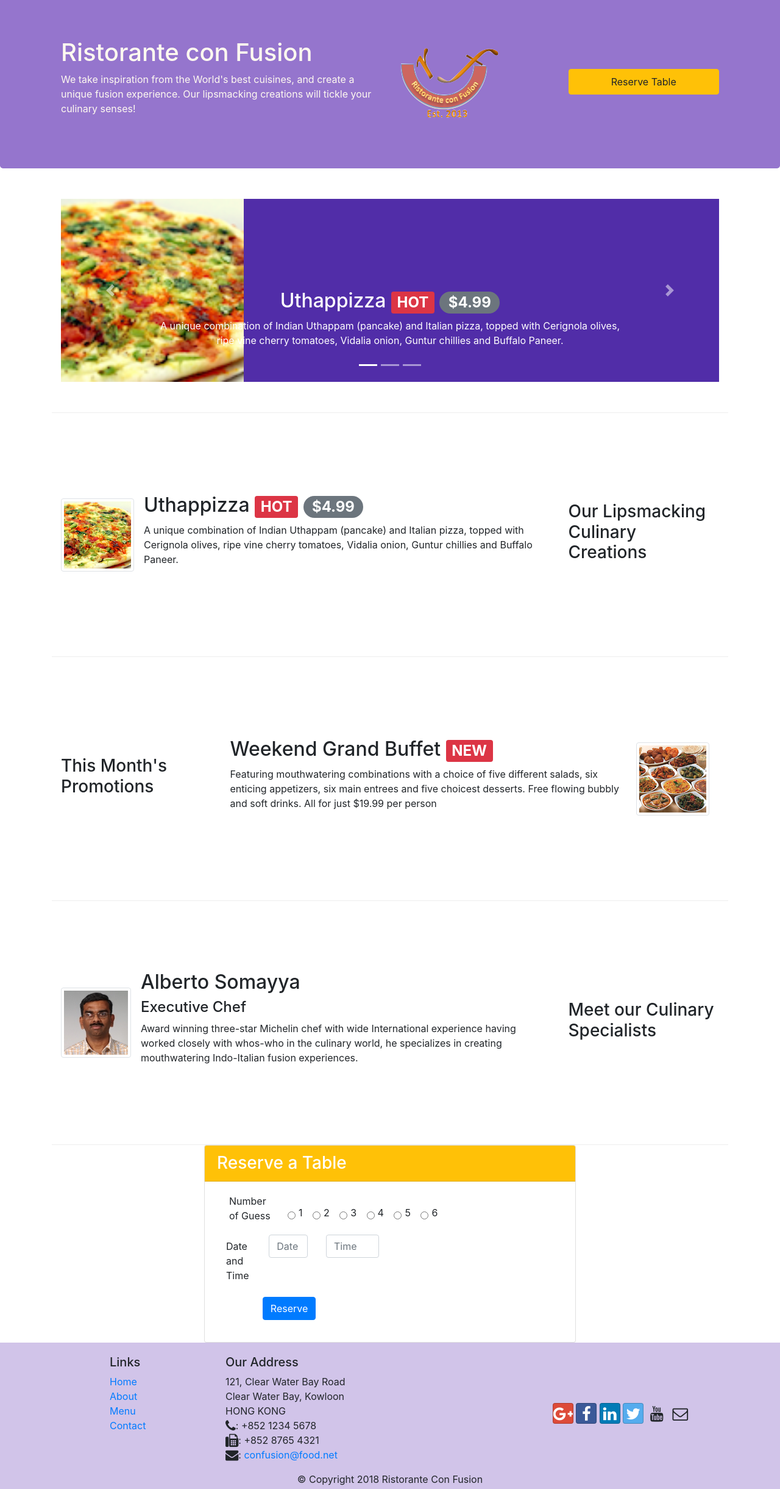
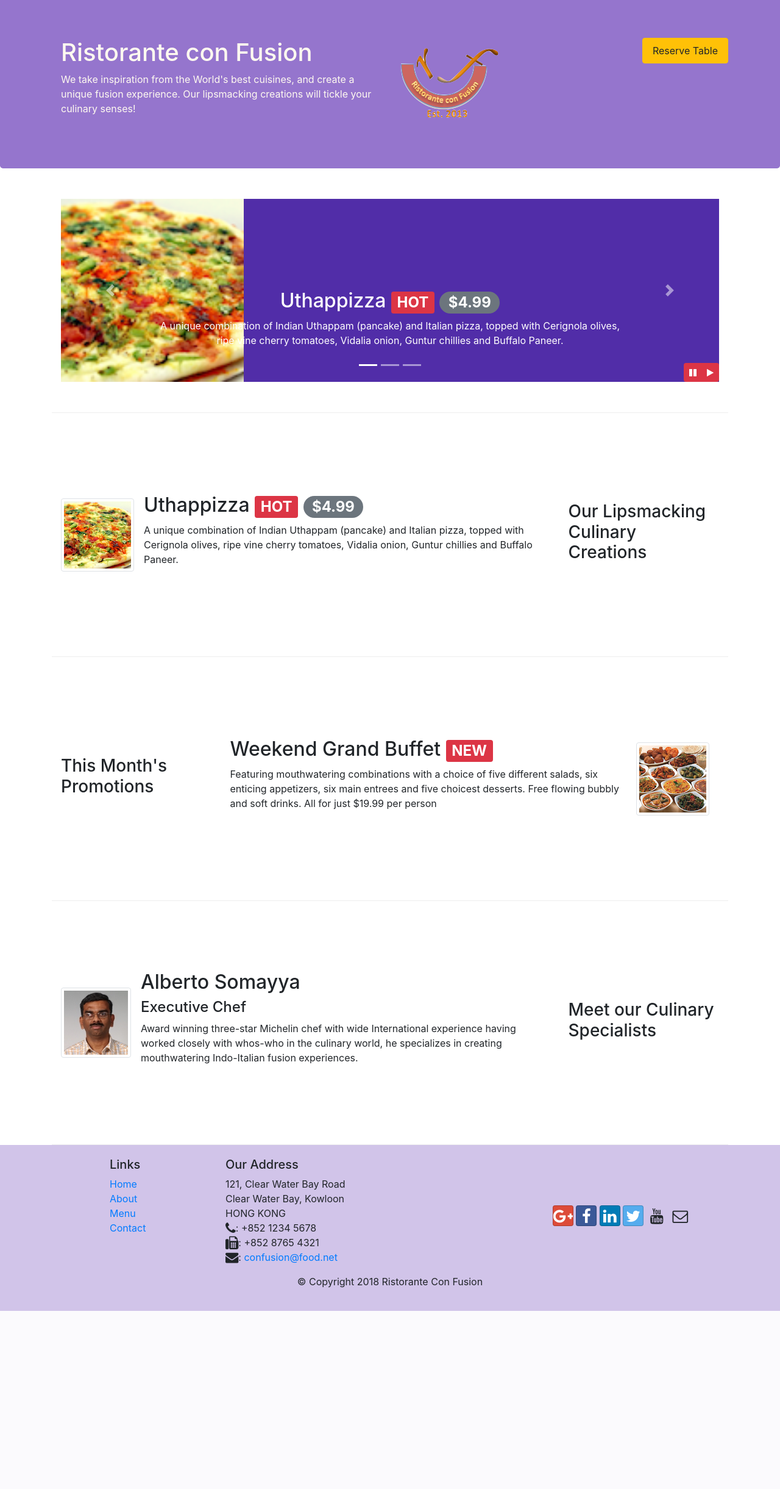
Before and after one commit to Ericnk1/Restorant-front-end-bootstraps-, a PHP site: page / in a window 1280 px wide. Shown: the part 58-2499 px from the top of the page at 61% size. After the commit the page ends 2207 px from the top, so only its background shows below. Run offline with PHP 8.4, Linux system fonts and the light colour scheme; some libraries are stand-ins or nearby versions.

Commit message:
Bootstrap JQuery

```diff
--- a/css/styles.css
+++ b/css/styles.css
@@ -20,6 +20,10 @@
      padding: 70px 30px 70px 30px;
      margin: 0px auto;
      background: #9575CD;
+     color: black;
+ }
+
+ #con1 {
      color: floralwhite;
  }
 
@@ -58,3 +62,13 @@
      left: 0;
      min-height: 300px;
  }
+#model2 {
+    color: #000;
+}
+
+#carouselButton {
+    right: 0px;
+    position: absolute;
+    bottom: 0px;
+    z-index: 1;
+}
--- a/index.html
+++ b/index.html
@@ -16,6 +16,7 @@
 </head>
 
 <body>
+    <!-- navbar -->
     <nav class="navbar navbar-dark navbar-expand-sm fixed-top">
         <div class="container">
             <button class="navbar-toggler" type="button" data-toggle="collapse" data-target="#Navbar">
@@ -37,7 +38,7 @@
             </div>
         </div>
     </nav>
-
+<!-- Modal for the login -->
     <div id="loginModal" class="modal fade" role="dialog">
         <div class="modal-dialog modal-lg" role="content">
             <div class="modal-content">
@@ -79,21 +80,93 @@
         <div class="container">
             <div class="row row-header">
                 <div class="col-12 col-sm-6">
-                    <h1>Ristorante con Fusion</h1>
-                    <p>We take inspiration from the World's best cuisines, and create a unique fusion experience. Our lipsmacking creations will tickle your culinary senses!</p>
+                    <h1 id="con1">Ristorante con Fusion</h1>
+                    <p id="con1">We take inspiration from the World's best cuisines, and create a unique fusion experience. Our lipsmacking creations will tickle your culinary senses!</p>
                 </div>
                 <div class="col-12 col-sm  align-self-center">
                     <img src="img/logo.png" class="img-fluid">
+
+                    <!-- Modal for the reserve table form -->
                 </div>
-                <div class="col-12 col-sm align-self-center">
-                    <a role="button" class="btn btn-block nav-link btn-warning"
-                        data-toggle="tooltip" data-html="true"  title="Or Call us at  <br><strong>+852 12345678</strong>"
-                        data-placement="bottom" href="#reserveform">Reserve Table</a>
+                <a data-toggle="modal" data-target="#tableModal">
+                    <button role="button" class="btn btn-block nav-link btn-warning">
+                        Reserve Table
+                    </button>
+                 </a>
+                <div id="tableModal" class="modal" role="dialog">
+                    <div class="modal-dialog modal-lg" role="content">
+                        <div id="moda2" class="modal-content">
+                            <div class="modal-header">
+                                <h3 class="modal-title">Reserve a Table</h3>
+                                <button type="button" class="close" data-dismiss="modal">
+                                    &times;
+                                </button>
+                            </div>
+                            <div class="modal-body">
+                                    <form>
+                                        <div class="form-group row">
+                                            <div class="form-check">
+                                                <label class="form-check-label col-12 col-md-4">
+                                                    Number of Guess
+                                                </label>
+                                                <div class="form-check form-check-inline">
+                                                    <input class="form-check-input" type="radio" value="option1">
+                                                    <label>1</label>
+                                                </div>
+                                                <div class="form-check form-check-inline">
+                                                    <input class="form-check-input" type="radio" value="option2">
+                                                    <label>2</label>
+                                                </div>
+                                                <div class="form-check form-check-inline">
+                                                    <input class="form-check-input" type="radio" value="option3">
+                                                    <label>3</label>
+                                                </div>
+                                                <div class="form-check form-check-inline">
+                                                    <input class="form-check-input" type="radio" value="option1">
+                                                    <label>4</label>
+                                                </div>
+                                                <div class="form-check form-check-inline">
+                                                    <input class="form-check-input" type="radio" value="option2">
+                                                    <label>5</label>
+                                                </div>
+                                                <div class="form-check form-check-inline">
+                                                    <input class="form-check-input" type="radio" value="option3">
+                                                    <label>6</label>
+                                                </div>
+                                            </div>
+                                        </div>
+                                        <div>
+                                            <label class="col-12 col-md-2 col-form-label">Section</label>
+                                            <div class="btn-group" role="group" aria-label="Basic example">
+                                                <button type="button" class="btn btn-success active">Non-Smoking</button>
+                                                <button type="button" class="btn btn-danger">Smoking</button>
+                                              </div>
+                                        </div>
+                                        <br>
+                                        <div class="form-group row col-8">
+                                            <label for="time" class="col-12 col-md-3 col-form-label">Date and Time</label>
+                                            <div class="col-4 col-md-4">
+                                                <input type="text" class="form-control" id="date" name="date" placeholder="Date">
+                                            </div>
+                                            <div class="col-4 col-md-5">
+                                                <input type="text" class="form-control" id="time" name="time" placeholder="Time">
+                                            </div>
+                                        </div>
+                                        <div class="form-group row col-12">
+                                            <div class="offset-md-2 col-md-12">
+                                                <button type="button" class="btn btn-secondary" data-dismiss="modal">Cancel</button>
+                                                <button type="submit" class="btn btn-primary">Reserve</button>
+                                            </div>
+                                        </div>
+                                    </form>
+                            </div>
+                        </div>
+                    </div>
                 </div>
             </div>
         </div>
     </header>
-
+<!-- div for the carousel  -->
     <div class="container">
         <div class="row row-content">
             <div class="col">
@@ -127,12 +200,22 @@
                         <li data-target="#mycarousel" data-slide-to="1"></li>
                         <li data-target="#mycarousel" data-slide-to="2"></li>
                     </ol>
+                    <!-- the prev and next arrow to navigate -->
                     <a class="carousel-control-prev" href="#mycarousel" role="button" data-slide="prev">
                         <span class="carousel-control-prev-icon"></span>
                     </a>
                     <a class="carousel-control-next" href="#mycarousel" role="button" data-slide="next">
                         <span class="carousel-control-next-icon"></span>
                     </a>
+                    <!--div for the pause and play button for the carousel -->
+                    <div class="btn-group" id="carouselButton">
+                        <button class="btn btn-danger btn-sm" id="carousel-pause">
+                            <span class="fa fa-pause"></span>
+                        </button>
+                        <button class="btn btn-danger btn-sm" id="carousel-play">
+                            <span class="fa fa-play"></span>
+                        </button>
+                    </div>
                 </div>
             </div>
         </div>
@@ -184,58 +267,7 @@
             </div>
         </div>
     </div>
-    <div class="container col-sm-6 col-sm-6">
-        <div class="card">
-            <h3 id="reserve" class="card-header bg-warning text-white">Reserve a Table</h3>
-            <div class="card-body col-12 col-md-10">
-                <form>
-                    <div class="form-group row">
-                        <div class="form-check">
-                            <label class="form-check-label col-12 col-md-3">Number of Guess</label>
-                            <div class="form-check form-check-inline">
-                                <input class="form-check-input" type="radio" value="option1">
-                                <label>1</label>
-                            </div>
-                            <div class="form-check form-check-inline">
-                                <input class="form-check-input" type="radio" value="option2">
-                                <label>2</label>
-                            </div>
-                            <div class="form-check form-check-inline">
-                                <input class="form-check-input" type="radio" value="option3">
-                                <label>3</label>
-                            </div>
-                            <div class="form-check form-check-inline">
-                                <input class="form-check-input" type="radio" value="option1">
-                                <label>4</label>
-                            </div>
-                            <div class="form-check form-check-inline">
-                                <input class="form-check-input" type="radio" value="option2">
-                                <label>5</label>
-                            </div>
-                            <div class="form-check form-check-inline">
-                                <input class="form-check-input" type="radio" value="option3">
-                                <label>6</label>
-                            </div>
-                        </div>
-                    </div>
-                    <div class="form-group row col-8">
-                        <label for="time" class="col-12 col-md-3 col-form-label">Date and Time</label>
-                        <div class="col-4 col-md-4">
-                            <input type="text" class="form-control" id="date" name="date" placeholder="Date">
-                        </div>
-                        <div class="col-4 col-md-5">
-                            <input type="text" class="form-control" id="time" name="time" placeholder="Time">
-                        </div>
-                    </div>
-                    <div class="form-group row col-10">
-                        <div class="offset-md-2 col-md-12">
-                            <button type="submit" class="btn btn-primary">Reserve</button>
-                        </div>
-                    </div>
-                </form>
-            </div>
-            </div>
-    </div>
+
 
     <footer class="footer">
         <div class="container">
@@ -282,9 +314,16 @@
     <script src="node_modules/jquery/dist/jquery.slim.min.js"></script>
     <script src="node_modules/popper.js/dist/umd/popper.min.js"></script>
     <script src="node_modules/bootstrap/dist/js/bootstrap.min.js"></script>
+    <!--jQuery code-->
     <script>
-        $(document).ready(function() {
-            $('[data-toggle="tooltip"]').tooltip();
+        $(document).ready(function(){
+            $('#mycarousel').carousel({ interval: 2000});
+            $('#carousel-pause').click(function(){
+                $('#mycarousel').carousel('pause');
+            });
+            $('#carousel-play').click(function(){
+                $('#mycarousel').carousel('cycle');
+            });
         });
     </script>
 </body>
```
